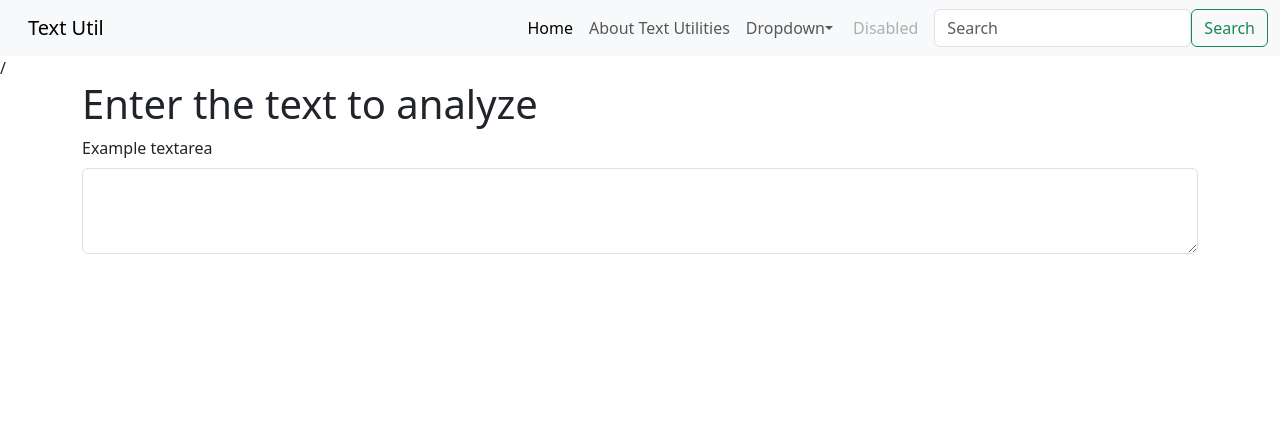
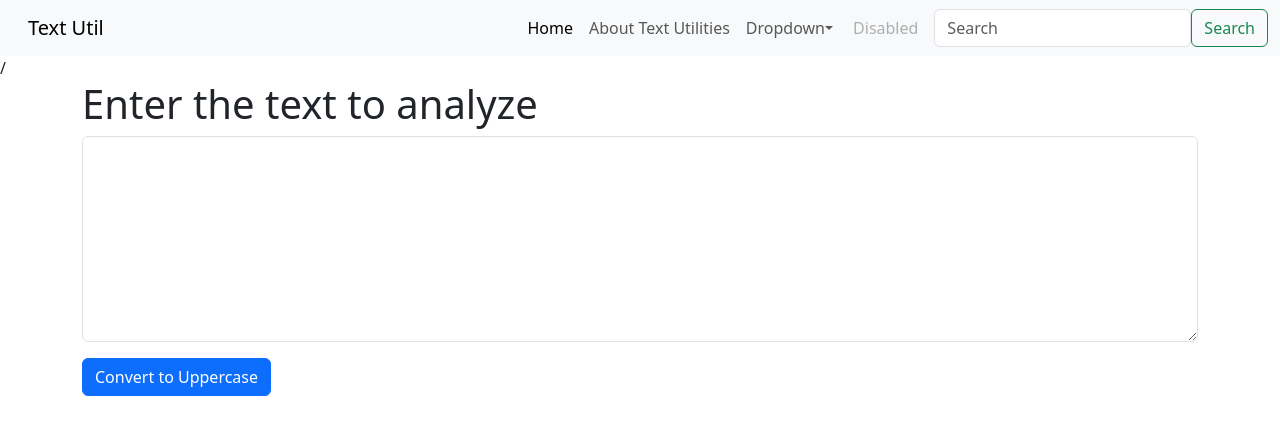
Before and after one commit to kwrdivyaraj100/textutils_react, a React (Create React App) app: page / in a window 1280 px wide. Shown: the top 434 px of the page. Built offline with nearby package versions, Linux system fonts and the light colour scheme.

Commit message:
Adding button and removal of label

```diff
--- a/src/components/TextForm.jsx
+++ b/src/components/TextForm.jsx
@@ -5,9 +5,10 @@ function TextForm(props) {
     <>
     <h1>{props.heading}</h1>
     <div className='mb-3'>
-        <label htmlFor='myBox' className='form-label'>Example textarea</label>
-        <textarea className='form-control' id='myBox' rows="3"></textarea>
-        </div></>
+        <textarea className='form-control' id='myBox' rows="8"></textarea>
+        </div>
+        <button className='btn btn-primary'>Convert to Uppercase</button>
+        </>
   )
 }
 
```
